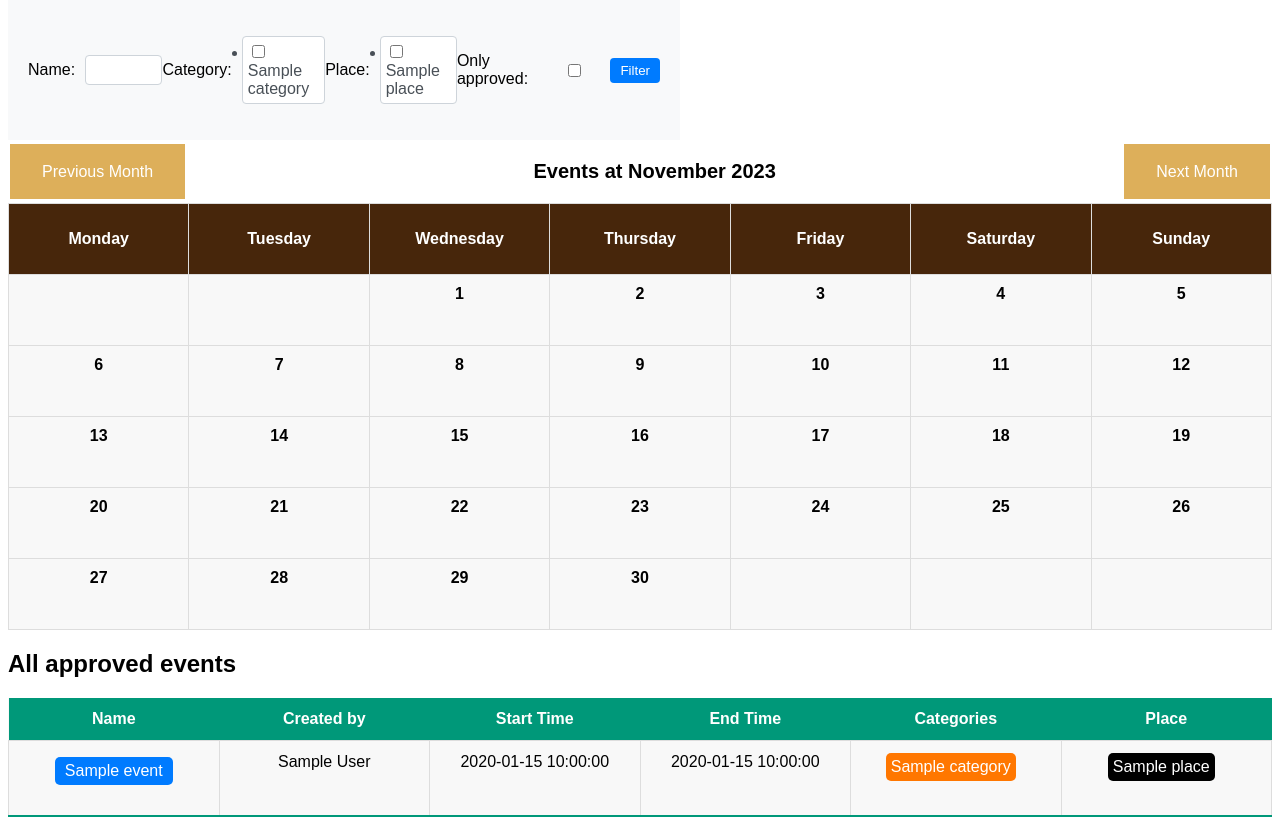
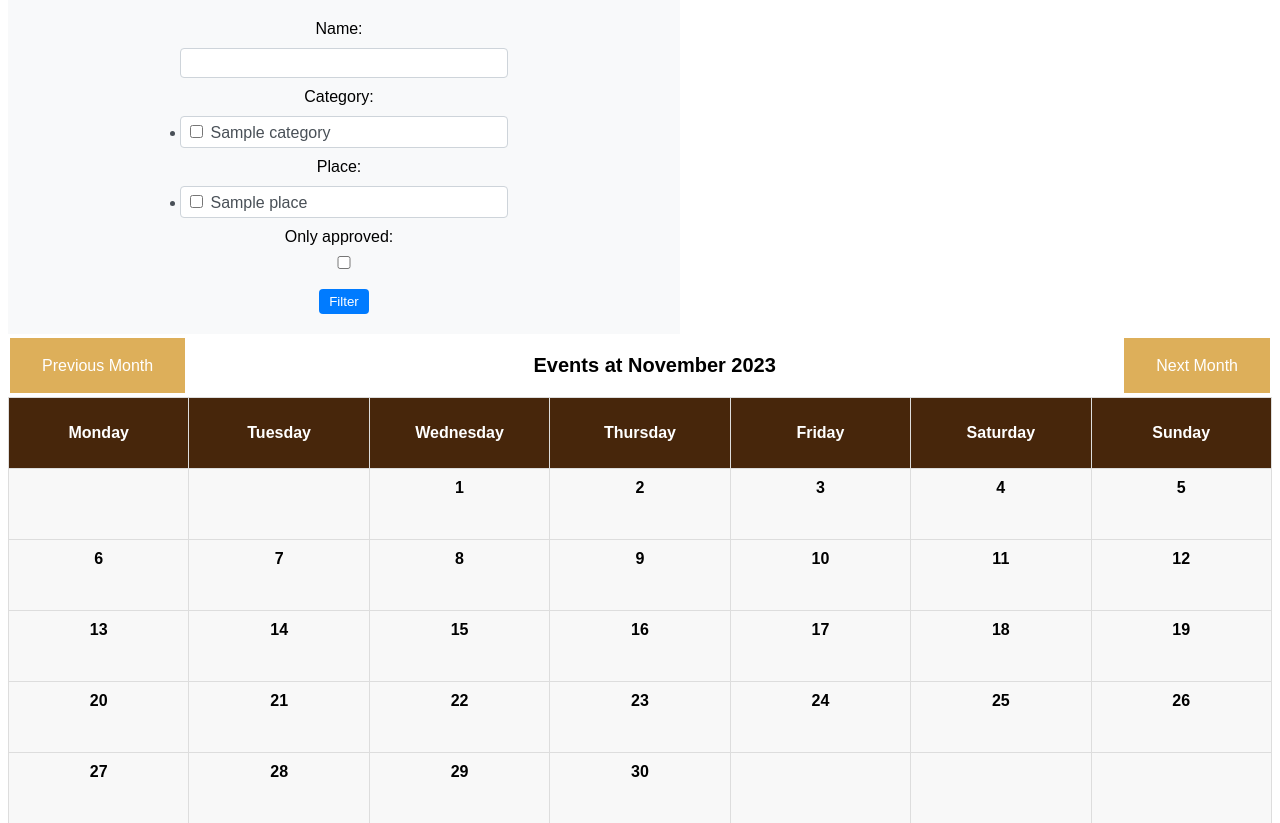
Before and after one commit to smatand/iis2023, a Flask app: page / in a window 1280 px wide. Shown: the part 351-1174 px from the top of the page. Run offline with Flask 3, Linux system fonts and the light colour scheme; a user stored in the database is signed in; tables that the repository leaves empty hold one stand-in row (values such as "Sample post").

Commit message:
move function into separate module, edit filter

```diff
--- a/app.py
+++ b/app.py
@@ -23,6 +23,7 @@ from sqlalchemy import and_, or_
 from flask_bcrypt import Bcrypt
 from datetime import datetime as dt, timedelta
 import calendar
+from utils import get_category_choices
 from flask import (
     redirect,
     request,
@@ -463,21 +464,6 @@ def categories():
         events=events)
 
 
-def get_category_choices():
-    categories = Category.query.all()
-
-    def get_category_tree(category, prefix=''):
-        choices = [(category.id, prefix + category.name)]
-        for subcategory in category.children:
-            choices.extend(get_category_tree(subcategory, prefix + '-'))
-        return choices
-    choices = [(None, '-----no parent category----')]
-    for category in categories:
-        if category.parent is None:
-            choices.extend(get_category_tree(category))
-    return choices
-
-
 @app.route('/propose_category', methods=['GET', 'POST'])
 def propose_category():
     form = CategoryForm()
--- a/forms.py
+++ b/forms.py
@@ -1,6 +1,7 @@
 from datetime import datetime, timedelta
 from flask_wtf import FlaskForm
 from models import Place, Category
+from utils import get_category_choices
 from wtforms import (
     StringField,
     DateTimeField,
@@ -150,5 +151,5 @@ class FilterForm(FlaskForm):
 
     def __init__(self, *args, **kwargs):
         super(FilterForm, self).__init__(*args, **kwargs)
-        self.category.choices = [(c.id, c.name) for c in Category.query.all()]
+        self.category.choices = get_category_choices()
         self.place.choices = [(p.id, p.name) for p in Place.query.all()]
--- a/static/filter.css
+++ b/static/filter.css
@@ -1,13 +1,14 @@
 .filter-form {
     display: flex;
-    justify-content: space-between;
+    flex-direction: column;
+    justify-content: center;
     align-items: center;
     padding: 20px;
     background-color: #f8f9fa;
 }
 
 .form-input {
-    width: 20%;
+    width: 50%;
     padding: 5px;
     border: 1px solid #ced4da;
     border-radius: 4px;
@@ -16,7 +17,10 @@
     background-color: #fff;
     background-clip: padding-box;
     transition: border-color 0.15s ease-in-out, box-shadow 0.15s ease-in-out;
+    margin: 10px 0;
 }
+
+
 
 .form-submit {
     padding: 5px 10px;
@@ -26,6 +30,7 @@
     color: #fff;
     cursor: pointer;
     transition: background-color 0.15s ease-in-out;
+    margin-top: 10px;
 }
 
 .form-submit:hover {
--- a/static/list.css
+++ b/static/list.css
@@ -44,6 +44,7 @@ header {
     font-size: 16px;
     padding: 10px;
 }
+
 .form-container {
       display: flex;
       justify-content: center;
--- /dev/null
+++ b/utils.py
@@ -0,0 +1,16 @@
+from models import Category
+
+
+def get_category_choices():
+    categories = Category.query.all()
+
+    def get_category_tree(category, prefix=''):
+        choices = [(category.id, prefix + category.name)]
+        for subcategory in category.children:
+            choices.extend(get_category_tree(subcategory, prefix + '-'))
+        return choices
+    choices = []
+    for category in categories:
+        if category.parent is None:
+            choices.extend(get_category_tree(category))
+    return choices
```
